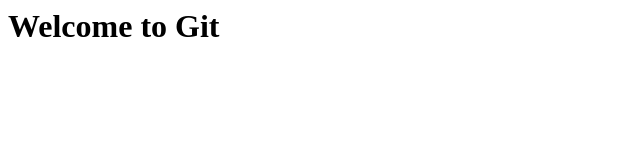
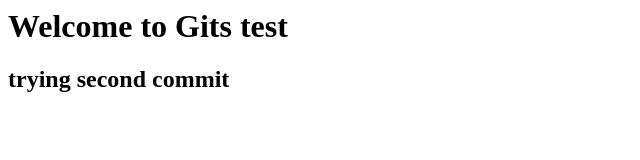
Before and after one commit to amazeritz20202/Git-test, a plain HTML site: page index.html in a window 1280 px wide. Shown: the whole page, without its empty margins (0-640 px from the left). Drawn offline with Linux system fonts and the light colour scheme.

Commit message:
Second Commit

```diff
--- a/index.html
+++ b/index.html
@@ -1 +1,2 @@
-<h1>Welcome to Git </h1>
+<h1>Welcome to Gits test </h1>
+<h2> trying second commit</h2>
```
